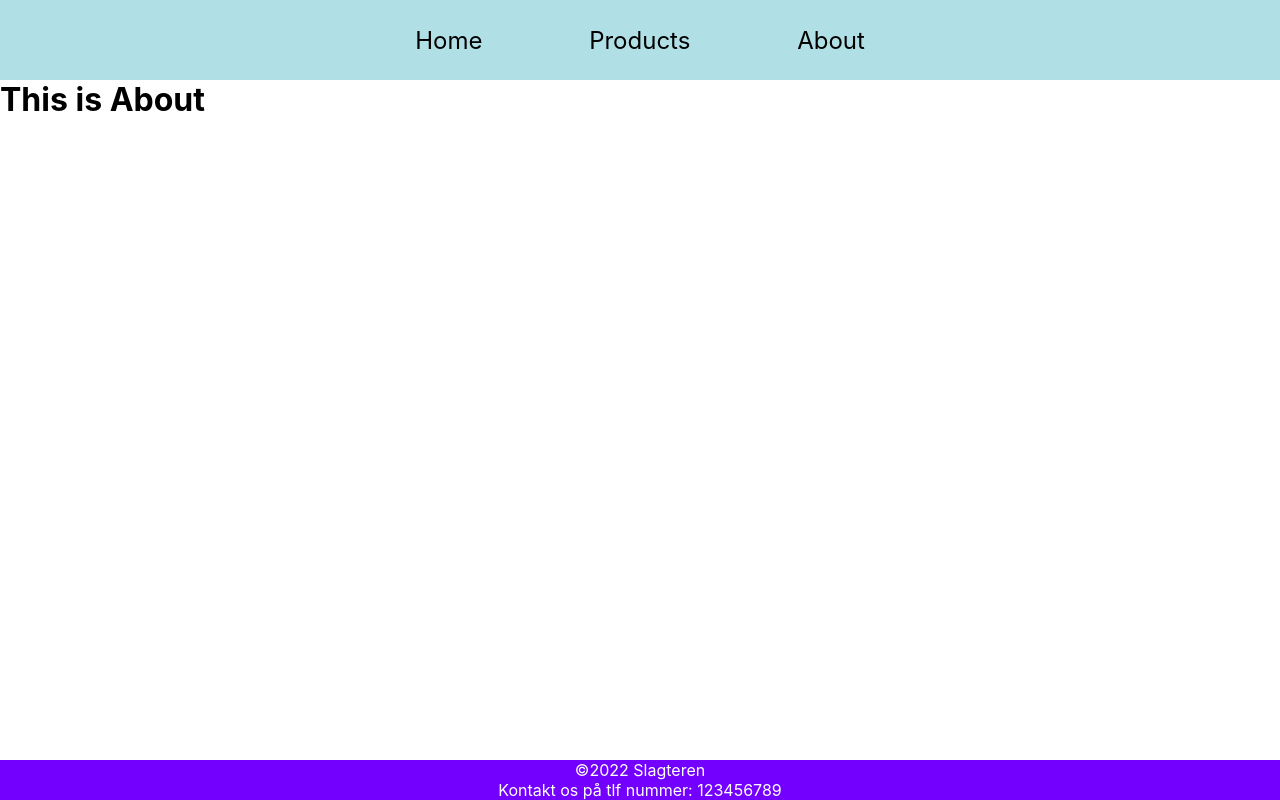
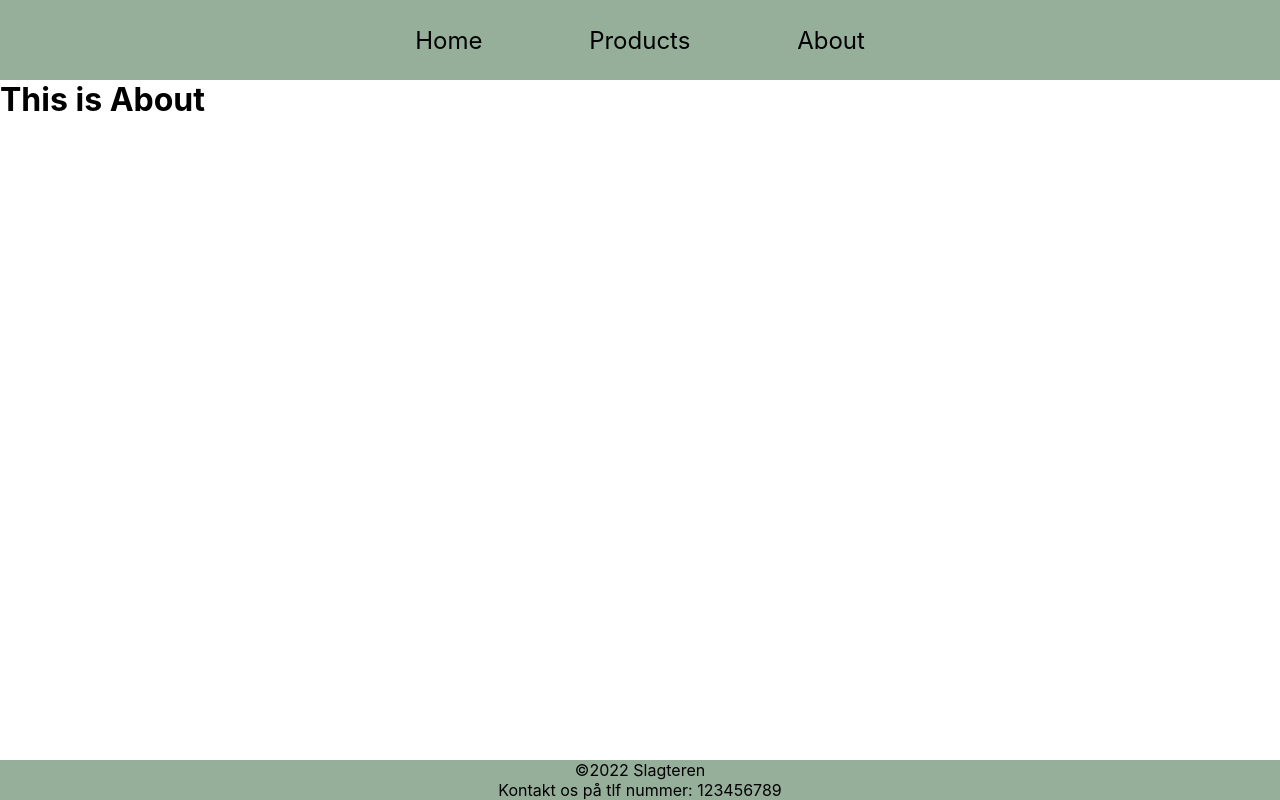
Before and after one commit to Thecoder0012/Butchery, a React (Create React App) app: page /about in a window 1280 px wide. Built offline with nearby package versions, Linux system fonts and the light colour scheme.

Commit message:
color changes

```diff
--- a/src/css/Footer.css
+++ b/src/css/Footer.css
@@ -3,7 +3,7 @@
     left: 0;
     bottom: 0;
     width: 100%;
-    background-color: rgb(115, 0, 255);
-    color: white;
+    background-color: rgba(139, 167, 144, 0.9);
+    color: black;
     text-align: center;
   }
--- a/src/css/Layout.css
+++ b/src/css/Layout.css
@@ -34,5 +34,5 @@
    font-weight: 400;
    padding: 2%;
    justify-content: center;
-   background-color: powderblue;
+   background-color: rgba(139, 167, 144, 0.9);
  }
```
